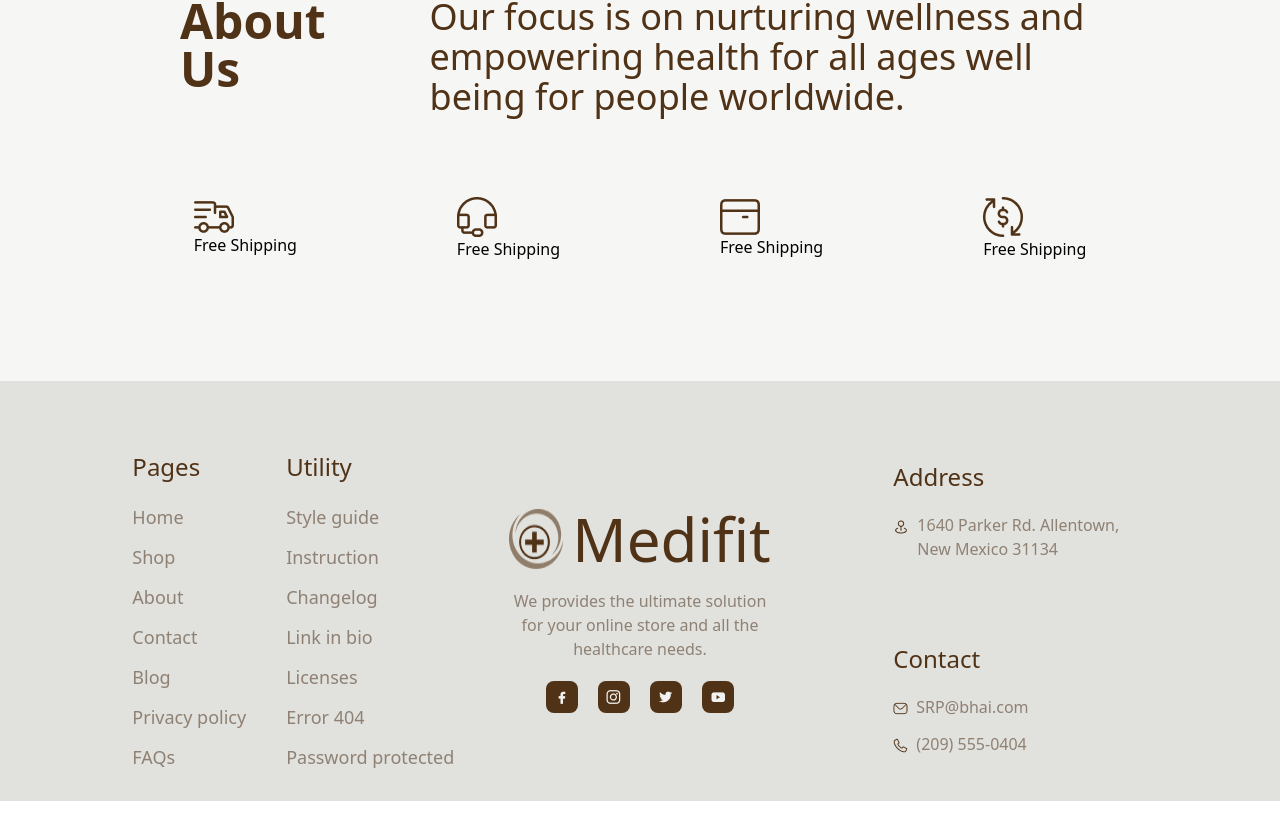
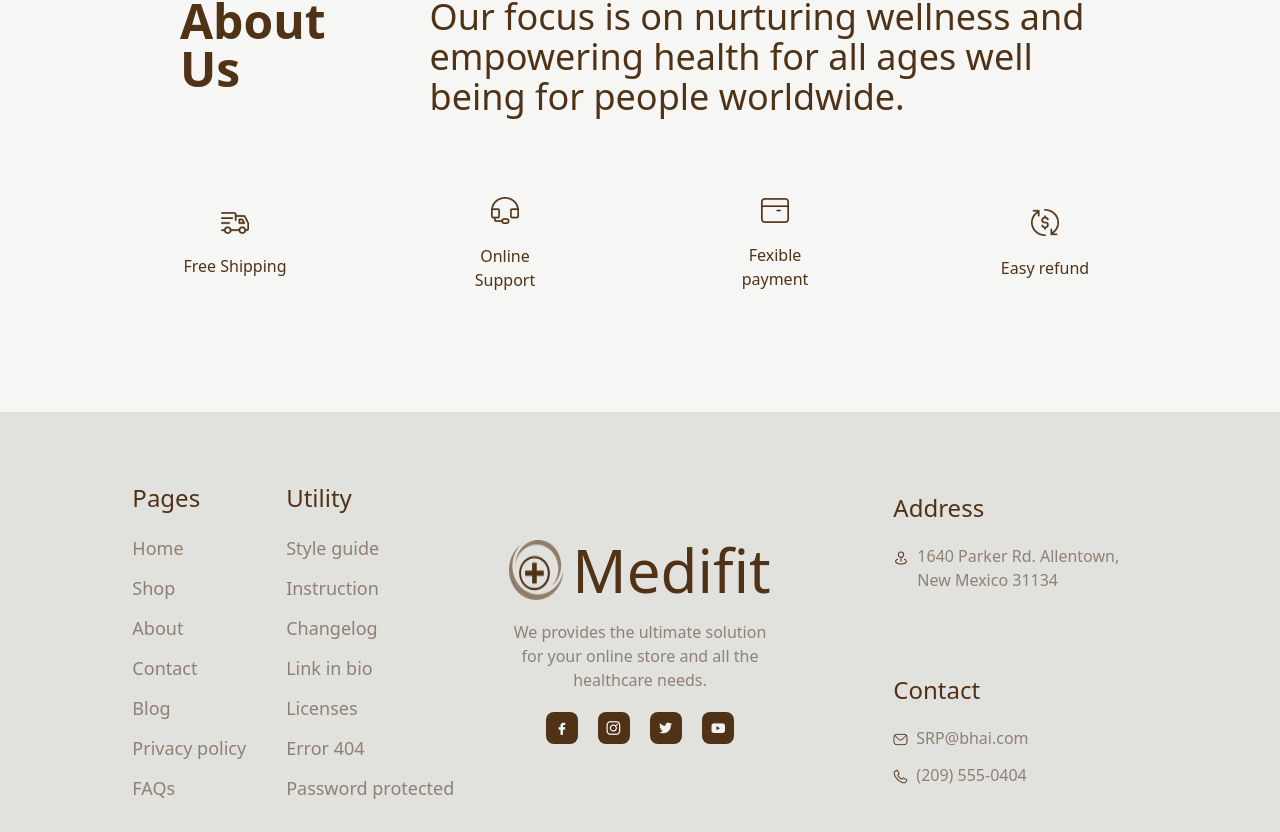
Before and after one commit to Sudhanshu-Ranjan-Patra/Medifit-Ecommerce-react, a React (Vite) app: page /about in a window 1280 px wide. Shown: the part 851-1683 px from the top of the page. Before the commit the page ends 1652 px from the top, so only its background shows below. Built offline with nearby package versions, Linux system fonts and the light colour scheme; the HTML template or start-up script is replaced by a standard one.

Commit message:
Update About.jsx

```diff
--- a/src/components/About.jsx
+++ b/src/components/About.jsx
@@ -29,21 +29,21 @@ function About() {
           </div>
 
           <div className="grid grid-cols-4 gap-40 mt-15 mb-30 items-center text-center justify-center">
-            <div className="flex flex-col">
-              <img src="../images/About/About-icon-1.png" alt="" className="w-fit" />
-              <p>Free Shipping</p>
+            <div className="flex flex-col gap-5 justify-center items-center">
+              <img className="w-1/4" src="../images/About/About-icon-1.png" alt="" />
+              <p className="text-primary font-medium">Free Shipping</p>
             </div>
-            <div className="flex flex-col">
-              <img src="../images/About/About-icon-2.png" alt="" className="w-fit"/>
-              <p>Free Shipping</p>
+            <div className="flex flex-col gap-5 justify-center items-center">
+              <img className="w-1/4" src="../images/About/About-icon-2.png" alt="" />
+              <p className="text-primary font-medium">Online Support</p>
             </div>
-            <div className="flex flex-col">
-              <img src="../images/About/About-icon-3.png" alt="" className="w-fit"/>
-              <p>Free Shipping</p>
+            <div className="flex flex-col gap-5 justify-center items-center">
+              <img className="w-1/4" src="../images/About/About-icon-3.png" alt="" />
+              <p className="text-primary font-medium">Fexible payment</p>
             </div>
-            <div className="flex flex-col">
-              <img src="../images/About/About-icon-4.png" alt="" className="w-fit"/>
-              <p>Free Shipping</p>
+            <div className="flex flex-col gap-5 justify-center items-center">
+              <img className="w-1/4" src="../images/About/About-icon-4.png" alt="" />
+              <p className="text-primary font-medium">Easy refund</p>
             </div>
           </div>
         </div>
```
